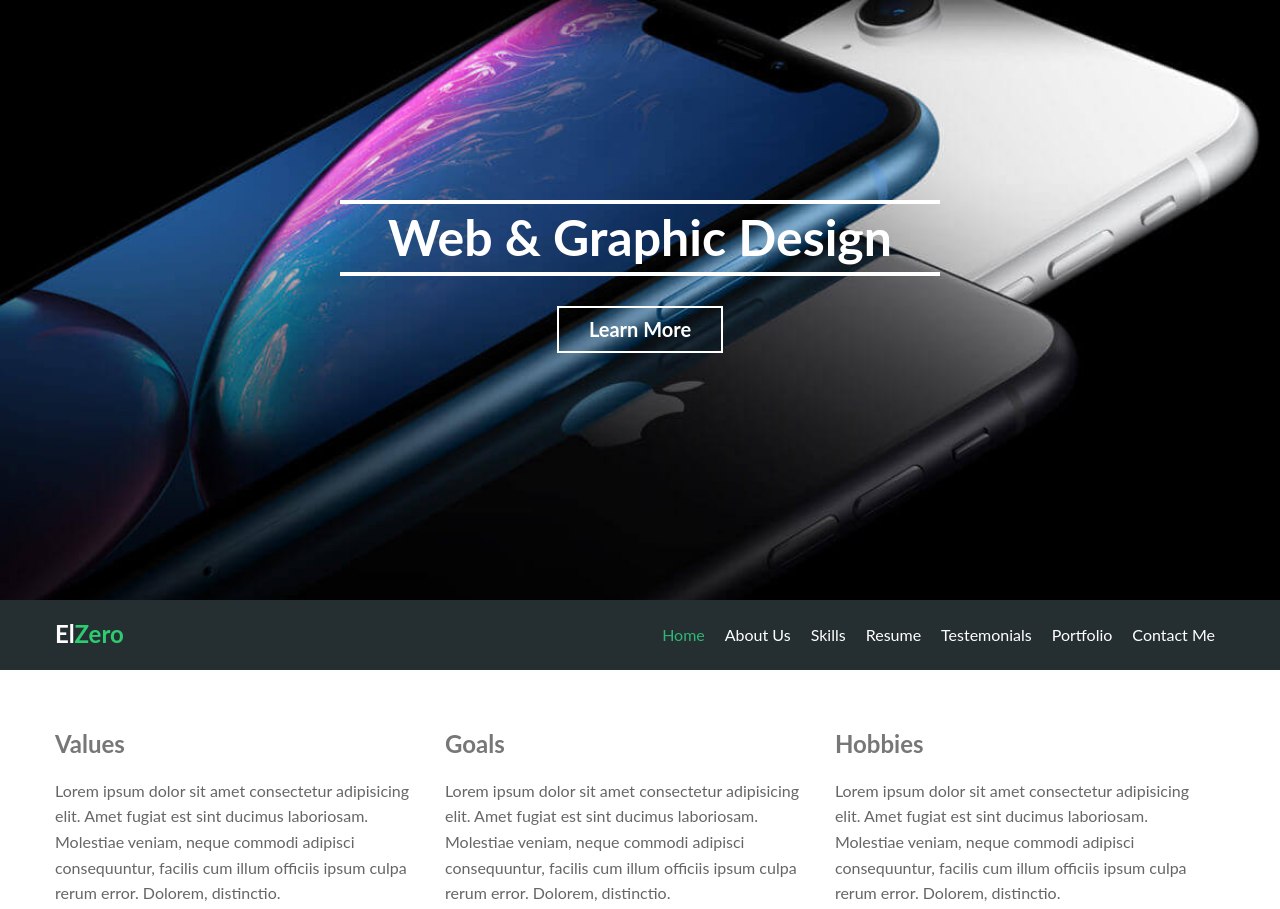
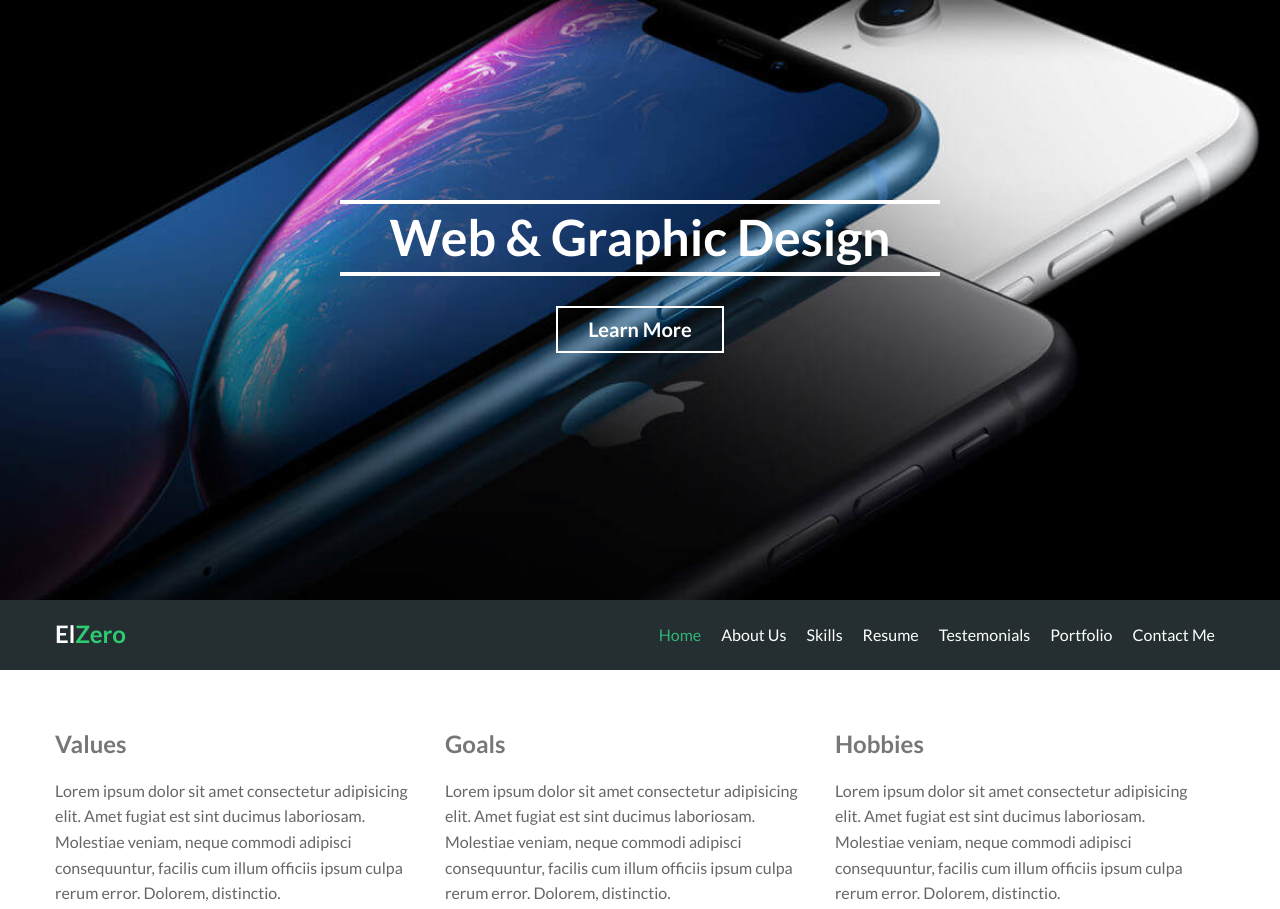
Before and after one commit to GadhiMohamed/ElZero-1, a plain HTML site: page index.html in a window 1280 px wide. Shown: the top 909 px of the page. Drawn offline with Linux system fonts and the light colour scheme.

Commit message:
initialisation

```diff
--- a/index.html
+++ b/index.html
@@ -5,6 +5,7 @@
     <meta charset="UTF-8">
     <meta name="viewport" content="width=device-width, initial-scale=1.0">
     <meta http-equiv="X-UA-Compatible" content="ie=edge">
+    <link href="https://fonts.googleapis.com/css?family=Lato:400,700" rel="stylesheet">
     <link rel="stylesheet" href="css/normalize.css">
     <link rel="stylesheet" href="css/style.css">
     <link rel="stylesheet" href="https://use.fontawesome.com/releases/v5.3.1/css/all.css" integrity="sha384-mzrmE5qonljUremFsqc01SB46JvROS7bZs3IO2EmfFsd15uHvIt+Y8vEf7N7fWAU"
```
